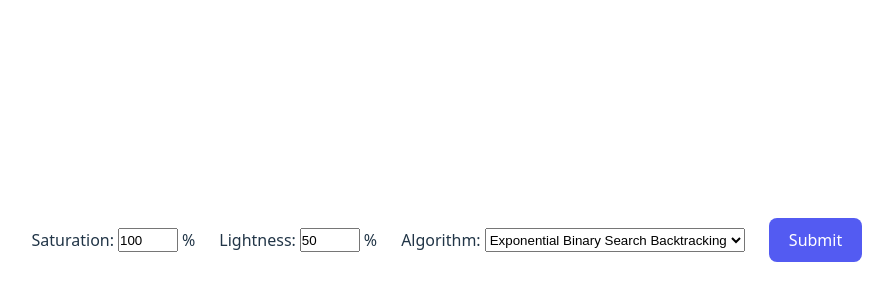
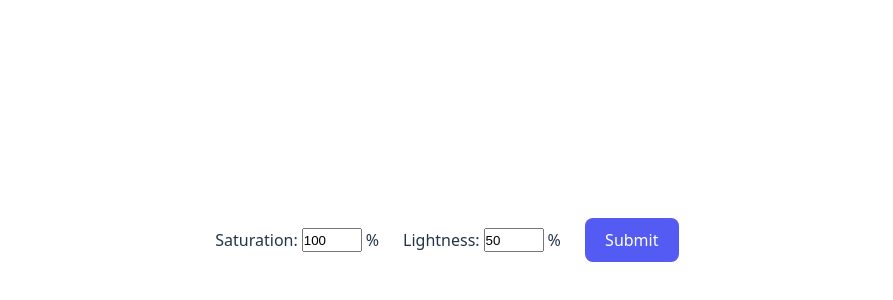
Before and after one commit to allensarmiento/color-swatches, a React (Vite) app: page / in a window 1280 px wide. Shown: the part 140-440 px from the top of the page, without its empty margins (193-1086 px from the left). Built offline with nearby package versions, Linux system fonts and the light colour scheme.

Commit message:
Update debug mode configuration

```diff
--- a/src/components/ColorSwatch.tsx
+++ b/src/components/ColorSwatch.tsx
@@ -1,4 +1,5 @@
 import {type ChangeEvent, useState} from "react";
+import {DEBUG_MODE} from "../settings.ts";
 import type {Color} from "../types/color.ts";
 import {Algorithm, BacktrackingAlgorithm, DistinctColors} from "../utils/distinct-colors.ts";
 import styles from './ColorSwatch.module.css';
@@ -54,6 +55,7 @@ const ColorSwatch = () => {
 						step="1"
 					/> %
 				</div>
+				{DEBUG_MODE && (
 					<div className={styles.input}>
 						<label htmlFor="algorithm">Algorithm:</label>
 						<select id="algorithm" value={algorithm} onChange={onAlgorithmChange}>
@@ -65,6 +67,7 @@ const ColorSwatch = () => {
 							<option value={BacktrackingAlgorithm.COMBINED}>Exponential Combined Backtracking</option>
 						</select>
 					</div>
+				)}
 				<button className={styles.submit} onClick={onSubmit}>Submit</button>
 			</div>
 			<section className={styles.section}>
@@ -76,7 +79,7 @@ const ColorSwatch = () => {
 					</div>
 				))}
 				{loading && Array(Math.max(20 - colors.length, 1)).fill(0).map((_, index) => (
-					<div className={styles.skeleton} key={index} />
+					<div className={styles.skeleton} key={index}/>
 				))}
 			</section>
 		</div>
--- /dev/null
+++ b/src/settings.ts
@@ -0,0 +1 @@
+export const DEBUG_MODE = false;
--- a/src/utils/distinct-colors.ts
+++ b/src/utils/distinct-colors.ts
@@ -1,4 +1,5 @@
 import {getColor} from "../apis/colorApis.ts";
+import {DEBUG_MODE} from "../settings.ts";
 import type {Color} from "../types/color.ts";
 
 const FIRST_DEGREE = 0;
@@ -19,7 +20,6 @@ export class DistinctColors {
 	private readonly s: string;
 	private readonly l: string;
 	private readonly nameToColor: Record<string, Color> = {};
-	private debugMode: boolean = true;
 	private totalCalls: number = 0;
 	emitter = new EventTarget();
 
@@ -41,7 +41,7 @@ export class DistinctColors {
 			this.addColor(color);
 		});
 
-		if (this.debugMode) {
+		if (DEBUG_MODE) {
 			console.log('Total API calls:', this.totalCalls);
 		}
 		return Object.values(this.nameToColor);
@@ -96,7 +96,7 @@ export class DistinctColors {
 			await resetVariables();
 		}
 
-		if (this.debugMode) {
+		if (DEBUG_MODE) {
 			console.log('Total API calls:', this.totalCalls);
 		}
 		return Object.values(this.nameToColor);
```
Also changed, not shown: 1 other file (tests, documents, lock files or other folders). Lines whose indentation alone changed are shown as unchanged.
